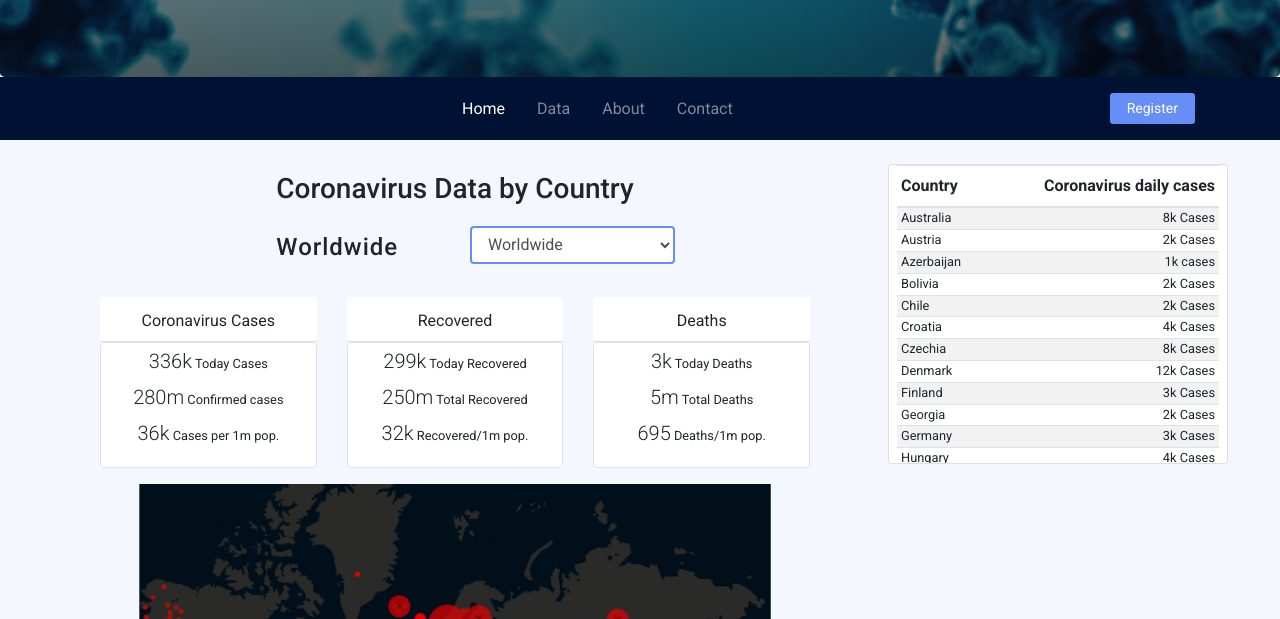
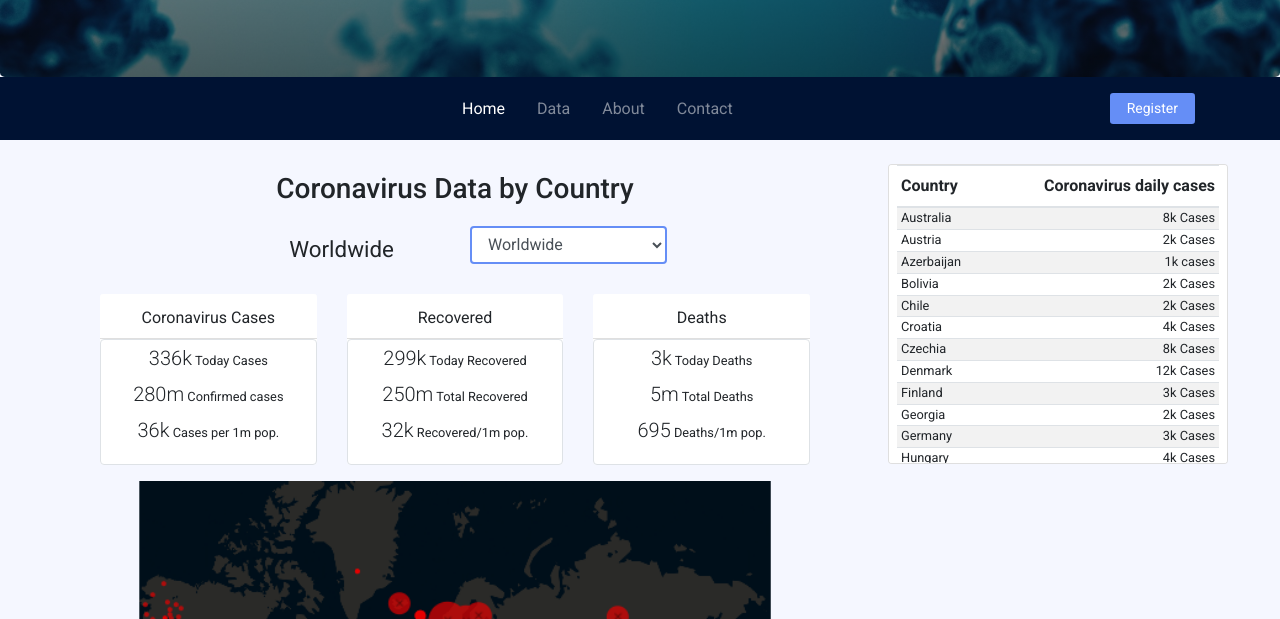
Before and after one commit to ZaidaMM/covid19-tracker, a website: page index.html in a window 1280 px wide. Shown: the part 181-800 px from the top of the page. Drawn offline with nearby package versions, Linux system fonts and the light colour scheme.

Commit message:
Updated form label

```diff
--- a/css/styles.scss
+++ b/css/styles.scss
@@ -79,6 +79,9 @@ h4 {
 }
 .main-container {
   form {
+    #selectedCountry {
+      font-size: 1.4rem;
+    }
     #selectCountry {
       border: 2px solid $color-secondary;
     }
--- a/index.html
+++ b/index.html
@@ -140,8 +140,7 @@
               <label
                 class="col-7 col-md-6 col-form-label text-center"
                 for="selectCountry"
-              >
-                <h4 id="selectedCountry">Worldwide</h4>
+              id="selectedCountry">Worldwide</h4>
               </label>
               <div class="col">
                 <select
```
Also changed, not shown: css/styles.css, dist/css/main.css, dist/index.html.
